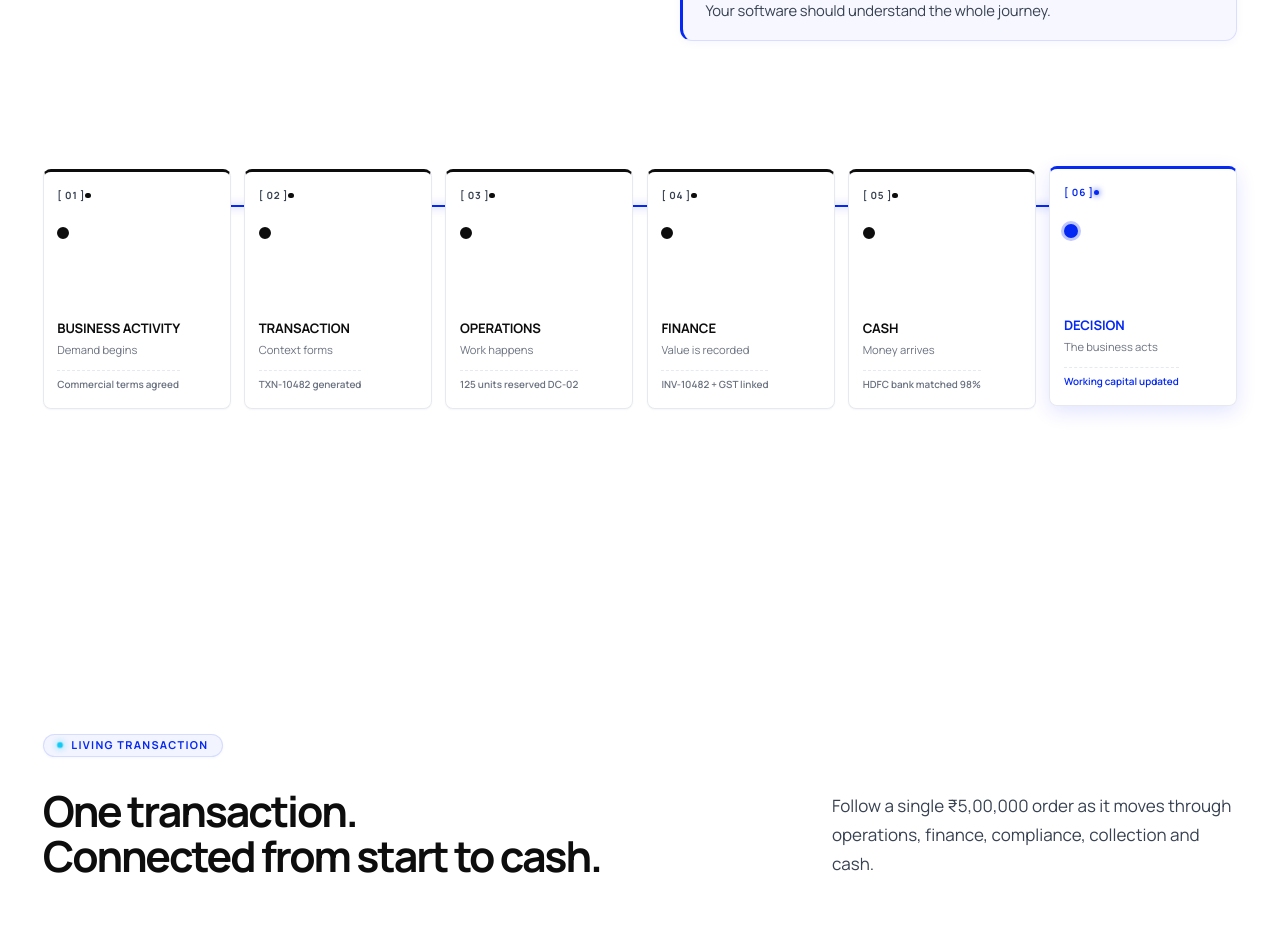
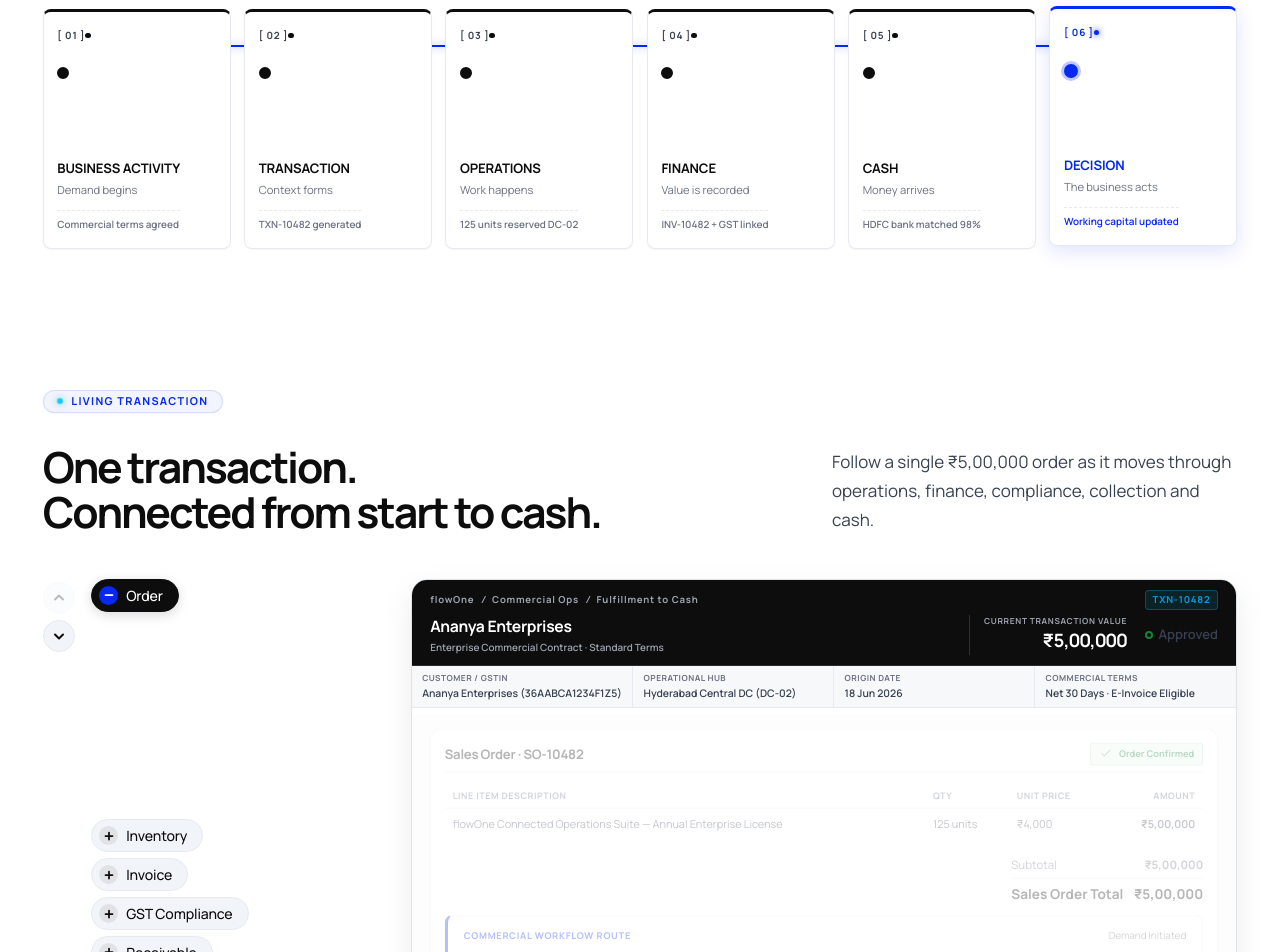
Before and after one commit to nagusairi/flowone-website-new, a React (Vite) app: page / in a window 1280 px wide. Shown: the part 1220-2172 px from the top of the page. Built offline with nearby package versions, Linux system fonts and the light colour scheme; the HTML template or start-up script is replaced by a standard one.

Commit message:
style(spacing): reduce vertical spacing between sections across the website

```diff
--- a/src/homepage.css
+++ b/src/homepage.css
@@ -2,7 +2,7 @@
 .homepage { background: var(--color-surface-page); }
 .homepage > .fo-header { position: sticky; top: 0; }
 .home-container { width: min(calc(100% - (var(--page-padding) * 2)), var(--container-wide)); margin-inline: auto; }
-.home-section { padding-block: var(--section-xxl); }
+.home-section { padding-block: clamp(3.25rem, 5.5vh, 4.5rem); }
 /* Option 1: Architectural Beacon Capsule Eyebrow */
 .home-eyebrow,
 .home-index {
@@ -59,7 +59,7 @@
   }
 }
 .home-section h2 { margin: var(--spacing-4) 0 0; font-size: var(--font-h2); line-height: var(--leading-heading); letter-spacing: -.05em; font-weight: 650; }
-.section-heading-row { display: grid; grid-template-columns: 1.4fr .8fr; gap: var(--spacing-10); align-items: end; margin-bottom: var(--spacing-10); }
+.section-heading-row { display: grid; grid-template-columns: 1.4fr .8fr; gap: var(--spacing-10); align-items: end; margin-bottom: clamp(1.75rem, 3vh, 2.35rem); }
 .section-heading-row > p { color: var(--color-text-secondary); line-height: 1.7; }
 .home-hero {
   position: relative;
@@ -739,7 +739,7 @@
 .business-loop {
   --flow-progress: 0%;
   position: relative;
-  margin-top: var(--section-large);
+  margin-top: clamp(1.75rem, 3vh, 2.5rem);
   padding-block: 2rem;
 }
 .business-loop.is-step-0 { --flow-progress: 8.33%; }
@@ -913,11 +913,11 @@
 .loop-item.is-active .loop-detail-tag {
   color: var(--color-brand-blue);
 }
-.home-living { padding-block:var(--section-xxl); background:var(--color-white); }
+.home-living { padding-block: clamp(3.25rem, 5.5vh, 4.5rem); background:var(--color-white); }
 .living-intro { display: grid; grid-template-columns: 1.4fr .8fr; gap: var(--spacing-10); align-items: end; }
 .living-intro h2 { margin: var(--spacing-4) 0 0; font-size: var(--font-h2); line-height: 1.05; letter-spacing: -.05em; font-weight: 650; }
 .living-intro p { color: var(--color-text-secondary); line-height: 1.7; margin: 0; }
-.living-desktop { margin-top:var(--section-medium); background:var(--color-white); }
+.living-desktop { margin-top: clamp(1.75rem, 3vh, 2.5rem); background:var(--color-white); }
 .living-sticky { min-height:auto; padding-block:var(--spacing-2); display:grid; grid-template-columns:minmax(320px, .36fr) 1fr; gap:var(--spacing-6); align-items:start; }
 
 /* 03 · Apple-style "Take a closer look" Interactive Explorer */
@@ -1456,7 +1456,7 @@
 /* SECTION 06: Capabilities Deck — Modern Two-Column Layout */
 .home-capabilities {
   background: var(--color-surface-page, #f8faff);
-  padding-block: var(--section-large);
+  padding-block: clamp(3.25rem, 5.5vh, 4.5rem);
 }
 
 .capability-composition {
@@ -3461,7 +3461,7 @@
 /* SECTION 14: Final CTA */
 .home-final-cta {
   position: relative;
-  padding-block: var(--section-xxl);
+  padding-block: clamp(3.5rem, 6vh, 4.75rem);
   color: var(--color-white);
   background: var(--color-brand-ink);
   overflow: hidden;
@@ -4154,8 +4154,8 @@
 }
 
 @media (max-width:48rem) {
-  .home-section { padding-block:var(--section-large); }
-  .section-heading-row { margin-bottom:var(--spacing-7); }
+  .home-section { padding-block: clamp(2.25rem, 4.5vh, 3rem); }
+  .section-heading-row { margin-bottom: 1.5rem; }
   .home-section h2 { font-size:var(--font-h2); }
   .home-hero { min-height:auto; padding-block:var(--section-medium); }
   .hero-grid { gap:var(--spacing-8); }
@@ -4177,12 +4177,12 @@
   .causality-thread { padding-left:1.6rem; gap:0.9rem; }
   .causality-node { left:-1.6rem; width:0.85rem; height:0.85rem; }
   .causality-payoff { padding:1rem 1.15rem; margin-top:1.35rem; }
-  .business-loop { min-height:auto; margin-top:var(--spacing-8); padding-block:1rem; }
+  .business-loop { min-height:auto; margin-top: 1.75rem; padding-block:1rem; }
   .business-flow-rail { display:none; }
   .business-loop-grid { grid-template-columns:1fr; gap:0.75rem; }
   .loop-item { min-height:8rem; }
 
-  .home-living { min-height:auto; padding-block:var(--section-large); }
+  .home-living { min-height:auto; padding-block: clamp(2.25rem, 4.5vh, 3rem); }
   .living-intro { grid-template-columns:1fr; }
   .living-intro p { grid-column:auto; }
   .living-desktop { display:none; }
```
